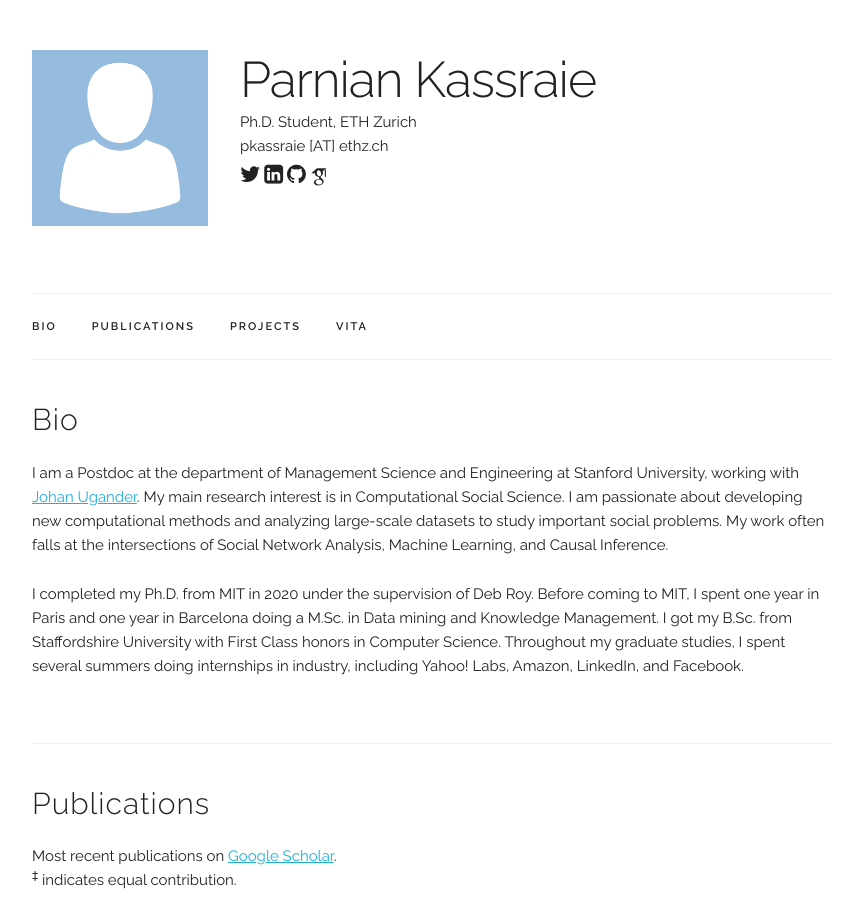
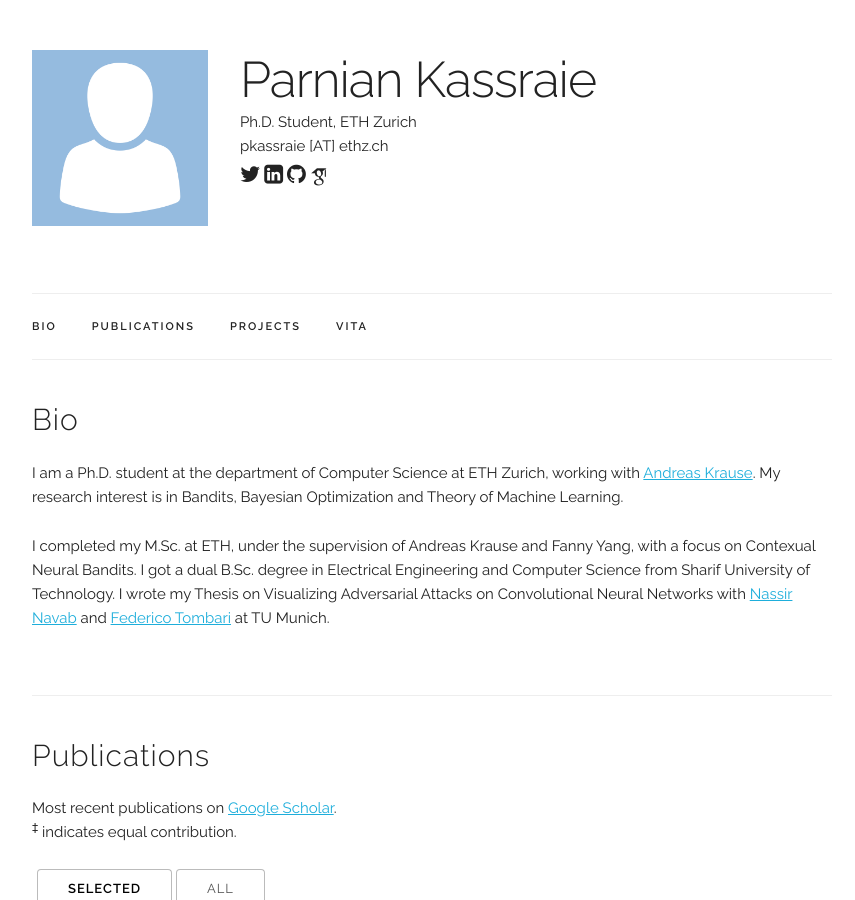
Before and after one commit to pkassraie/pkassraie.github.io, a Jekyll site: the page built from index.html, in a window 1280 px wide and 900 px high. Shown: the whole window, without its empty margins (208-1063 px from the left). Built offline with Jekyll 4.4.1, drawn with Linux system fonts in a browser that asks for light colours; some web fonts are replaced; some of the changed text lies outside the part shown.

Commit message:
fixing more things

```diff
--- a/__redirect.html
+++ b/__redirect.html
@@ -2,8 +2,8 @@
 <html>
 
 <head>
-    <title>Martin Saveski | Home</title>
-    <meta http-equiv="refresh" content="0; URL=https://web.stanford.edu/~msaveski/" />
+    <title>Parnian Kassraie | Home</title>
+    <meta http-equiv="refresh" content="0; URL=https://pkassraie.github.io/" />
 </head>
 
 <body>
--- a/index.html
+++ b/index.html
@@ -6,17 +6,13 @@
 <div class="docs-section" id="bio">
   <h4>Bio</h4>
   <p>
-  I am a Postdoc at the department of Management Science and Engineering at Stanford University, working with <a href="https://web.stanford.edu/~jugander/" target="_blank">Johan Ugander</a>.
-  My main research interest is in Computational Social Science.
-  I am passionate about developing new computational methods and analyzing large-scale datasets to study important social problems.
-  My work often falls at the intersections of Social Network Analysis, Machine Learning, and Causal Inference.
+  I am a Ph.D. student at the department of Computer Science at ETH Zurich, working with <a href="https://las.inf.ethz.ch/krausea" target="_blank">Andreas Krause</a>.
+  My research interest is in Bandits, Bayesian Optimization and Theory of Machine Learning.
   </p>
 
   <p>
-  I completed my Ph.D. from MIT in 2020 under the supervision of Deb Roy.
-  Before coming to MIT, I spent one year in Paris and one year in Barcelona doing a M.Sc. in Data mining and Knowledge Management.
-  I got my B.Sc. from Staffordshire University with First Class honors in Computer Science.
-  Throughout my graduate studies, I spent several summers doing internships in industry, including Yahoo! Labs, Amazon, LinkedIn, and Facebook.
+  I completed my M.Sc. at ETH, under the supervision of Andreas Krause and Fanny Yang, with a focus on Contexual Neural Bandits.
+  I got a dual B.Sc. degree in Electrical Engineering and Computer Science from Sharif University of Technology. I wrote my Thesis on Visualizing Adversarial Attacks on Convolutional Neural Networks with <a href="http://campar.in.tum.de/Main/NassirNavabCv" target="_blank">Nassir Navab</a> and <a href="https://research.google/people/FedericoTombari/" target="_blank">Federico Tombari</a> at TU Munich.
   </p>
 </div>
 
@@ -209,23 +205,5 @@
 
 <div class="docs-section" id="template">
     <h4>Website Design</h4>
-    Since I made this website, many people have found this Jekyll template useful
-    <a href="https://people.csail.mit.edu/davidam/" target="_blank">[1</a>,
-    <a href="https://thashim.github.io/" target="_blank">2</a>,
-    <a href="https://pauljwright.github.io/" target="_blank">3</a>,
-    <a href="https://bayesianbrad.github.io/" target="_blank">4</a>,
-    <a href="https://ahxt.github.io/" target="_blank">5</a>,
-    <a href="https://people.csail.mit.edu/chang87/" target="_blank">6</a>,
-    <a href="https://dinacmistry.github.io/" target="_blank">7</a>,
-    <a href="https://stanniszhou.github.io/" target="_blank">8</a>,
-    <a href="http://binghongchen.net/" target="_blank">9</a>,
-    <a href="https://jirvin16.github.io/" target="_blank">10</a>,
-    <a href="https://mengliu1998.github.io/" target="_blank">11</a>].
-    <br/>
-
-    You can find all the code needed to build your website in this <a href="https://github.com/msaveski/www_personal" target="_blank">GitHub repo</a>.
-    Feel free to use it. <br/>
-
-    If you end up using it, please link to here and drop me an email.
-    I'm always happy to see people using it.
+    This webpage is built using <a href="https://web.stanford.edu/~msaveski/" target="_blank">Martin Saveski</a>'s template, available <a href="https://github.com/msaveski/www_personal" target="_blank">here</a>.
 </div>
```
